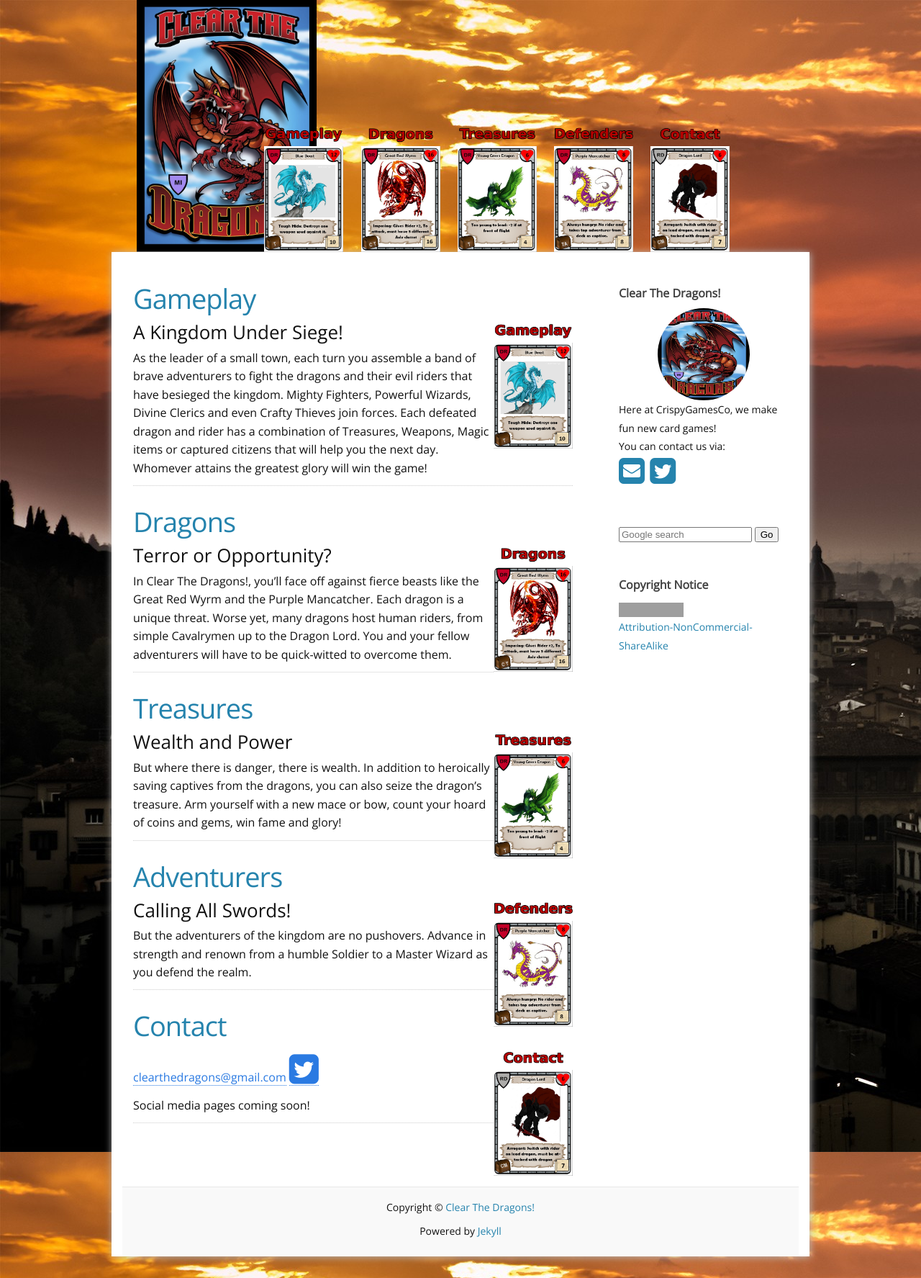
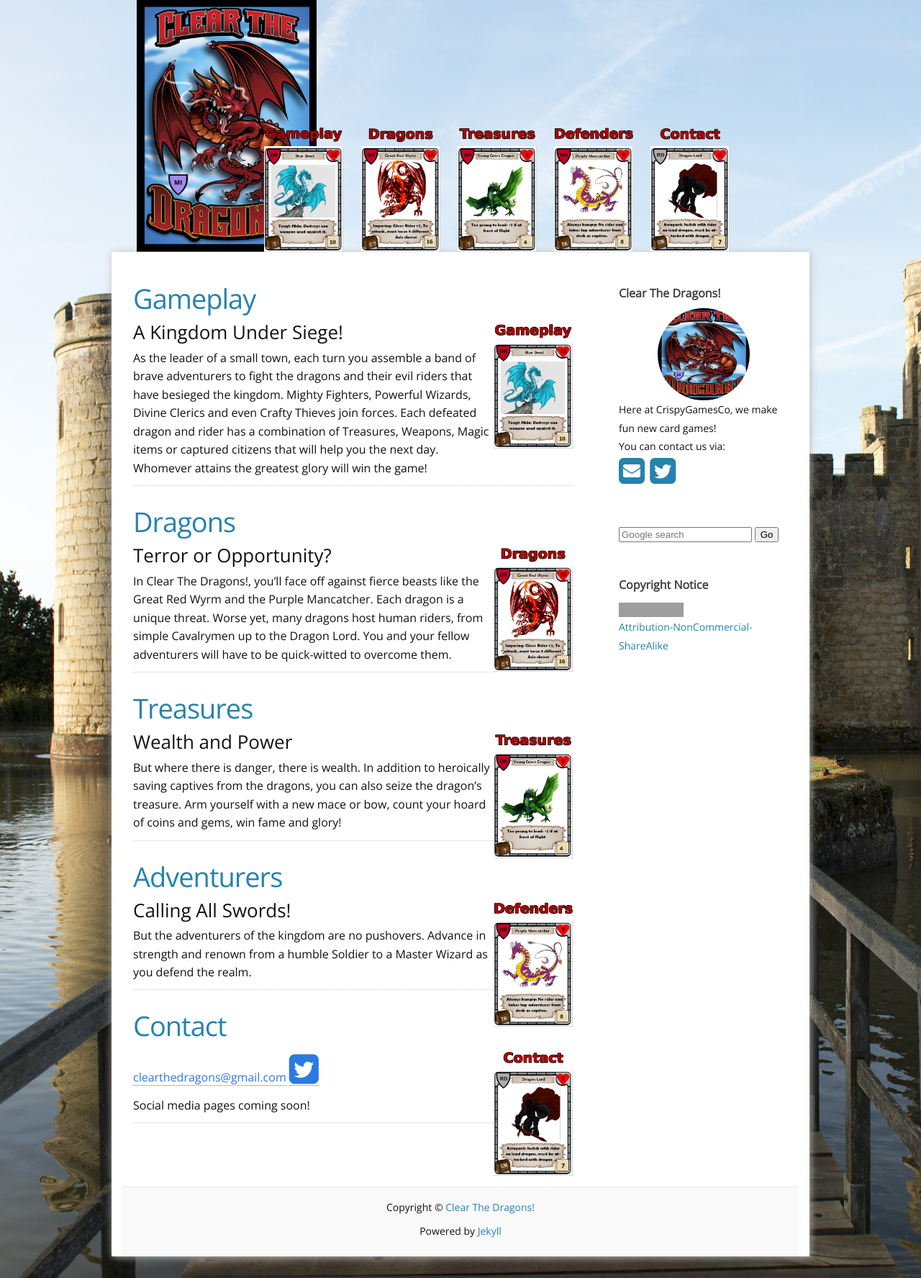
Before and after one commit to dvbuntu/crispy, a Jekyll site: the page built from index.html, in a window 1280 px wide. Shown: the whole page at 72% size. Built offline with Jekyll 4.4.1, drawn with Linux system fonts in a browser that asks for light colours; nearby versions of some CDN libraries; the list of posts is cut into pages by our own code; grey boxes are pictures that could not be loaded.

Commit message:
Change background

```diff
--- a/css/main.scss
+++ b/css/main.scss
@@ -15,7 +15,7 @@ $spacing-unit:     15px;
 
 $text-color:       #111;
 $background-color: #f9f9f9;
-$background-image: url("../images/town.jpg");
+$background-image: url("../images/castle.jpg");
 $brand-color:      #2a7ae2;
 $brand-top-color:  #2583ad;
 $hover-color:      #DD1144;
```
Also changed, not shown: images/castle.jpg (added).
